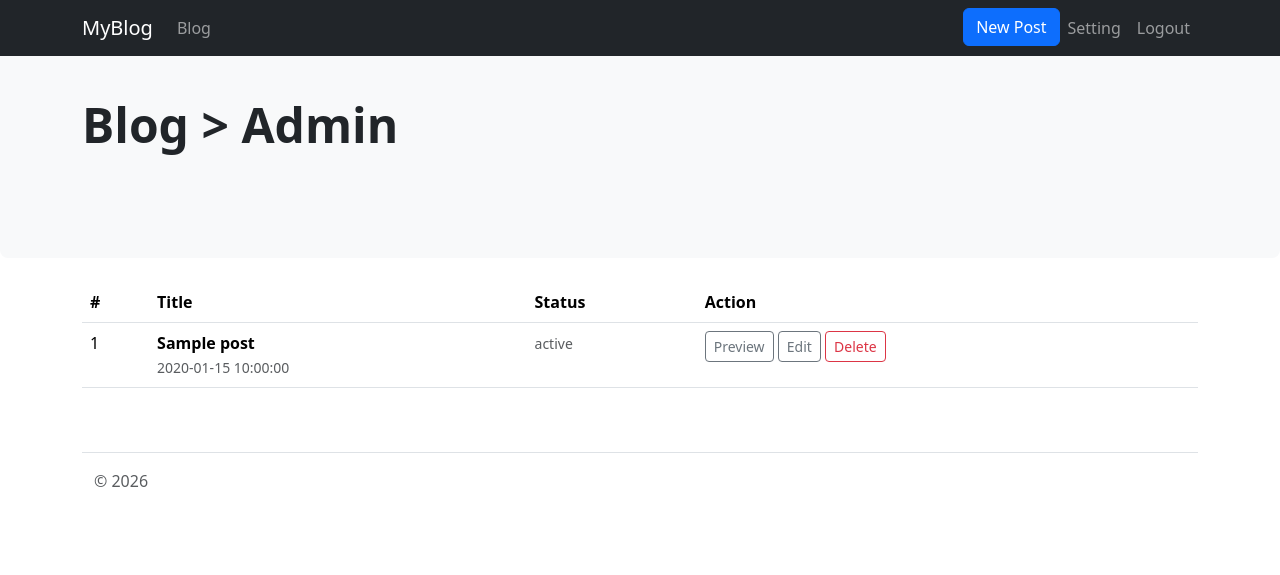
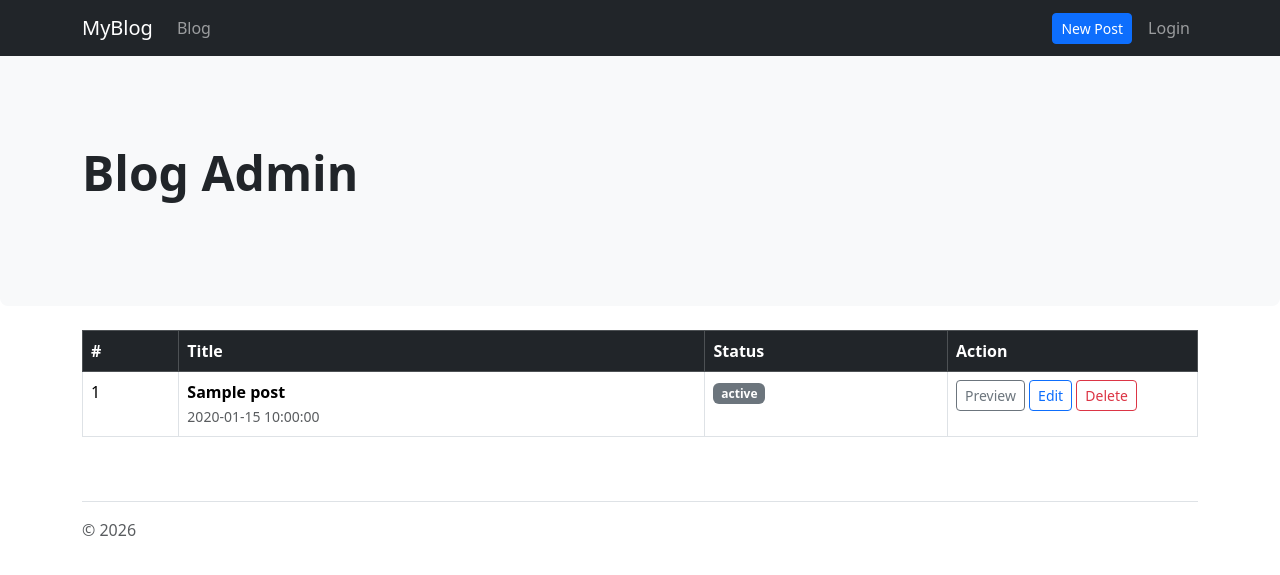
Before and after one commit to AhmadRidho05/pawf, a CodeIgniter 4 app: the page made by project3/app/Views/admin/admin_post_list.php in a window 1280 px wide. Shown: the top 575 px of the page. Run offline with PHP 8.4 and a stand-in for CodeIgniter, Linux system fonts and the light colour scheme; the template is opened without the code that fills it: most values are stand-ins (such as "Sample title", 1, 10 or a date in 2020); some libraries are stand-ins or nearby versions.

Commit message:
setup login dan registrasi myth auth

```diff
--- a/project3/app/Config/Routes.php
+++ b/project3/app/Config/Routes.php
@@ -14,7 +14,7 @@ $routes->get('/post', 'Post::index');
 $routes->get('/post/(:any)', 'Post::viewPost/$1');
 
 $routes->group('admin', function($routes){
-    $routes->get('post', 'PostAdmin::index');
+    $routes->get('post', 'PostAdmin::index', ['filter' => 'login']);
     $routes->get('post/(:segment)/preview', 'PostAdmin::preview/$1');
     $routes->add('post/new', 'PostAdmin::create');
     $routes->add('post/(:segment)/edit', 'PostAdmin::edit/$1');
--- a/project3/app/Config/Validation.php
+++ b/project3/app/Config/Validation.php
@@ -25,6 +25,7 @@ class Validation extends BaseConfig
         FormatRules::class,
         FileRules::class,
         CreditCardRules::class,
+        \Myth\Auth\Authentication\Passwords\ValidationRules::class,
     ];
 
     /**
--- a/project3/app/Controllers/PostAdmin.php
+++ b/project3/app/Controllers/PostAdmin.php
@@ -18,7 +18,7 @@ class PostAdmin extends BaseController
 
     //--------------------------------------------------------------
 
-    public function preview($id)
+    public function preview(int $id)
     {
         $post = new PostModel();
         $data['post'] = $post->where('id', $id)->first();
@@ -56,7 +56,7 @@ class PostAdmin extends BaseController
 
     //--------------------------------------------------------------
 
-    public function edit($id)
+    public function edit(int $id)
     {
         // get the article to edit
         $post = new PostModel();
@@ -86,7 +86,7 @@ class PostAdmin extends BaseController
 
     //--------------------------------------------------------------
 
-    public function delete($id)
+    public function delete(int $id)
     {
         $post = new PostModel();
         $post->delete($id);
--- a/project3/app/Views/admin/admin_post_list.php
+++ b/project3/app/Views/admin/admin_post_list.php
@@ -1,132 +1,162 @@
 <!DOCTYPE html>
 <html lang="en">
-
 <head>
     <meta charset="UTF-8">
     <meta name="viewport" content="width=device-width, initial-scale=1.0">
     <title>MyBlog</title>
+
     <!-- Bootstrap CSS -->
     <link rel="stylesheet" href="<?= base_url('css/bootstrap.min.css') ?>" />
 </head>
+
 <body>
-    <nav class="navbar navbar-expand-md navbar-dark fixed-top bg-dark">
+
+<!-- NAVBAR -->
+<nav class="navbar navbar-expand-md navbar-dark bg-dark fixed-top">
     <div class="container">
         <a class="navbar-brand" href="<?= base_url() ?>">MyBlog</a>
+
         <button class="navbar-toggler" type="button" data-bs-toggle="collapse"
-                data-bs-target="#navbarNav" aria-controls="navbarNav"
-                aria-expanded="false" aria-label="Toggle navigation">
+                data-bs-target="#navbarNav">
             <span class="navbar-toggler-icon"></span>
         </button>
+
         <div class="collapse navbar-collapse justify-content-between" id="navbarNav">
+
+            <!-- LEFT MENU -->
             <ul class="navbar-nav">
                 <li class="nav-item">
                     <a class="nav-link" href="<?= base_url('admin/post') ?>">Blog</a>
                 </li>
             </ul>
-                <ul class="navbar-nav">
+
+            <!-- RIGHT MENU -->
+            <ul class="navbar-nav align-items-center">
+
+                <li class="nav-item me-2">
+                    <a href="<?= base_url('admin/post/new') ?>"
+                       class="btn btn-primary btn-sm">New Post</a>
+                </li>
+
                 <li class="nav-item">
-                        <a href="<?= base_url('admin/post/new') ?>"
-                           class="btn btn-primary mr-3">New Post</a>
+                    <?php if (logged_in()) : ?>
+                        <a class="nav-link" href="<?= base_url('logout') ?>">Logout</a>
+                    <?php else: ?>
+                        <a class="nav-link" href="<?= base_url('login') ?>">Login</a>
+                    <?php endif; ?>
                 </li>
-                    <li class="nav-item">
-                        <a class="nav-link" href="<?= base_url('admin/setting') ?>">Setting</a>
-                    </li>
-                    <li class="nav-item">
-                        <a class="nav-link" href="<?= base_url('auth/logout') ?>">Logout</a>
-                    </li>
+
             </ul>
         </div>
     </div>
 </nav>
 
-    <div class="p-5 mb-4 bg-light rounded-3">
+<!-- HEADER -->
+<div class="p-5 mb-4 bg-light rounded-3 mt-5">
     <div class="container py-5">
-            <h1 class="display-5 fw-bold">Blog > Admin</h1>
+        <h1 class="display-5 fw-bold">Blog Admin</h1>
     </div>
 </div>
 
+<!-- CONTENT -->
 <div class="container">
-        <table class="table">
-            <thead>
+
+    <table class="table table-bordered table-hover">
+        <thead class="table-dark">
             <tr>
                 <th>#</th>
                 <th>Title</th>
                 <th>Status</th>
-                    <th>Action</th>
+                <th width="250">Action</th>
             </tr>
         </thead>
+
         <tbody>
-                <?php foreach($posts as $post): ?>
+        <?php foreach ($posts as $post): ?>
             <tr>
                 <td><?= $post['id'] ?></td>
+
                 <td>
                     <strong><?= $post['title'] ?></strong><br>
                     <small class="text-muted"><?= $post['created_at'] ?></small>
                 </td>
+
                 <td>
-                        <?php if($post['status'] === 'published'): ?>
-                        <small class="text-success"><?= $post['status'] ?></small>
+                    <?php if ($post['status'] === 'published'): ?>
+                        <span class="badge bg-success">Published</span>
                     <?php else: ?>
-                        <small class="text-muted"><?= $post['status'] ?></small>
-                        <?php endif ?>
+                        <span class="badge bg-secondary"><?= $post['status'] ?></span>
+                    <?php endif; ?>
                 </td>
+
                 <td>
                     <a href="<?= base_url('admin/post/'.$post['id'].'/preview') ?>"
-                           class="btn btn-sm btn-outline-secondary" target="_blank">Preview</a>
+                       class="btn btn-sm btn-outline-secondary" target="_blank">
+                        Preview
+                    </a>
+
                     <a href="<?= base_url('admin/post/'.$post['id'].'/edit') ?>"
-                           class="btn btn-sm btn-outline-secondary">Edit</a>
+                       class="btn btn-sm btn-outline-primary">
+                        Edit
+                    </a>
+
                     <a href="#"
                        data-href="<?= base_url('admin/post/'.$post['id'].'/delete') ?>"
                        onclick="confirmToDelete(this)"
-                           class="btn btn-sm btn-outline-danger">Delete</a>
+                       class="btn btn-sm btn-outline-danger">
+                        Delete
+                    </a>
                 </td>
             </tr>
         <?php endforeach ?>
         </tbody>
     </table>
 
-        <!-- Delete Confirmation Modal -->
-        <div id="confirm-dialog" class="modal fade" tabindex="-1" role="dialog">
-            <div class="modal-dialog" role="document">
+</div>
+
+<!-- MODAL DELETE -->
+<div id="confirm-dialog" class="modal fade" tabindex="-1">
+    <div class="modal-dialog">
         <div class="modal-content">
+
             <div class="modal-body">
-                        <h2 class="h2">Are you sure?</h2>
-                        <p>The data will be deleted and lost forever</p>
+                <h5>Are you sure?</h5>
+                <p>Data akan dihapus permanen.</p>
             </div>
+
             <div class="modal-footer">
-                        <a href="#" role="button" id="delete-button"
-                           class="btn btn-danger">Delete</a>
+                <a href="#" id="delete-button" class="btn btn-danger">Delete</a>
                 <button type="button" class="btn btn-secondary"
                         data-bs-dismiss="modal">Cancel</button>
             </div>
+
         </div>
     </div>
 </div>
+
+<!-- SCRIPT -->
+<script src="<?= base_url('js/jquery.min.js') ?>"></script>
+<script src="<?= base_url('js/bootstrap.bundle.min.js') ?>"></script>
 
 <script>
 function confirmToDelete(el) {
     document.getElementById("delete-button")
         .setAttribute("href", el.dataset.href);
-                var myModal = new bootstrap.Modal(
-                    document.getElementById('confirm-dialog'), {
-                    keyboard: false
-                });
-                myModal.show();
+
+    const modal = new bootstrap.Modal(
+        document.getElementById('confirm-dialog')
+    );
+
+    modal.show();
 }
 </script>
-    </div>
 
+<!-- FOOTER -->
 <div class="container py-4">
-        <footer class="pt-3 mt-4 text-muted border-top">
-            <div class="container">
-                &copy; <?= Date('Y') ?>
-            </div>
+    <footer class="text-muted border-top pt-3 mt-4">
+        &copy; <?= date('Y') ?>
     </footer>
 </div>
 
-    <!-- jQuery and Bootstrap JS -->
-    <script src="<?= base_url('js/jquery.min.js') ?>"></script>
-    <script src="<?= base_url('js/bootstrap.bundle.min.js') ?>"></script>
-
 </body>
 </html>
--- a/project3/composer.json
+++ b/project3/composer.json
@@ -11,7 +11,8 @@
     },
     "require": {
         "php": "^8.2",
-        "codeigniter4/framework": "^4.7"
+        "codeigniter4/framework": "^4.7",
+        "myth/auth": "^1.2"
     },
     "require-dev": {
         "fakerphp/faker": "^1.9",
```
Also changed, not shown: project3/app/Config/Auth.php (added, +13 -0 lines), project3/app/Config/Filters.php (+24 -62 lines), project3/app/Controllers/BaseController.php (+3 -25 lines), project3/app/Views/admin/admin_post_update.php (+25 -37 lines), 1 other file. Lines whose indentation alone changed are shown as unchanged.
